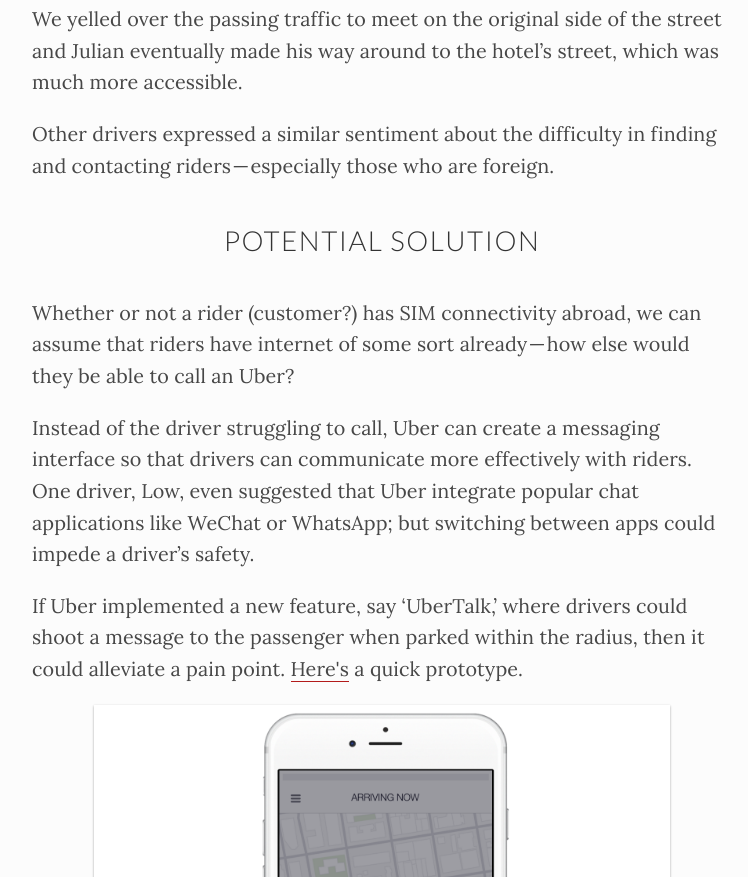
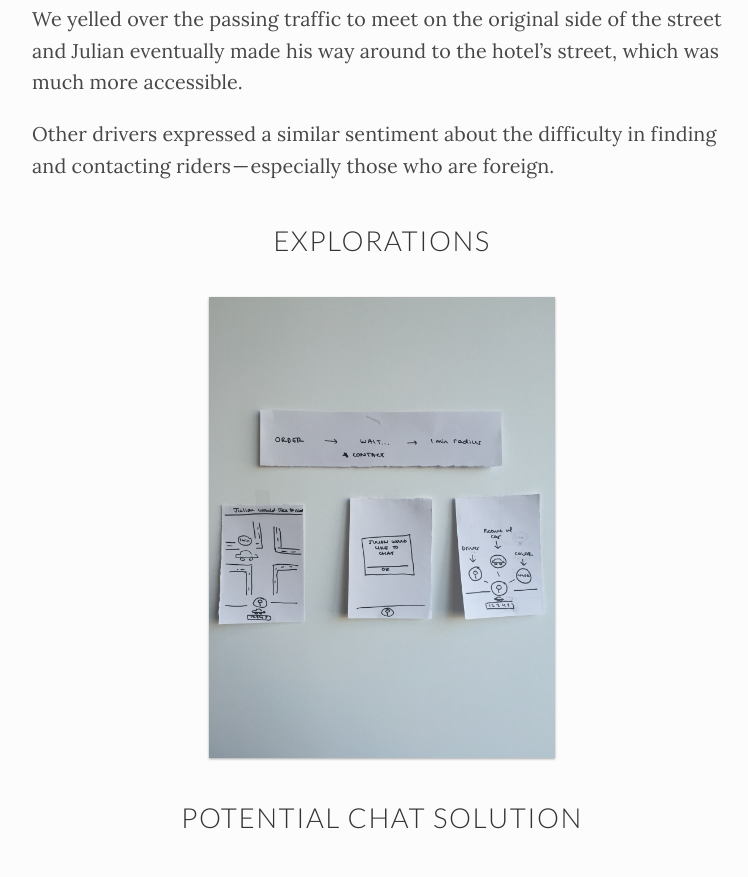
Before and after one commit to sahilkhoja23/sahilkhoja23.github.io, a plain HTML site: page uber.html in a window 1280 px wide. Shown: the part 5103-5980 px from the top of the page, without its empty margins (258-1006 px from the left). Drawn offline with Linux system fonts and the light colour scheme.

Commit message:
update uber

```diff
--- a/uber.html
+++ b/uber.html
@@ -118,7 +118,11 @@
 
                         <p>Other drivers expressed a similar sentiment about the difficulty in finding and contacting riders — especially those who are foreign.</p>
 
-                        <h2>Potential Solution</h2>
+												<h2>Explorations</h2>
+
+												<img style="width: 30%; height: 30%" src="images/explore.jpg">
+
+                        <h2>Potential Chat Solution</h2>
 
                         <p>Whether or not a rider (customer?) has SIM connectivity abroad, we can assume that riders have internet of some sort already — how else would they be able to call an Uber?</p>
 
@@ -158,9 +162,9 @@
 
                         <br>
 
-                        <h2>Potential Solution</h2>
+                        <p>Instead of a ‘tiny notification,’ as another driver named Gary described the enhancement, Uber could instead request the rider to take a seflie or picture of their location which could help the driver pinpoint where the rider is located. That image could disappear after the driver opens it in order to maintain the rider’s privacy. <a href="http://share.framerjs.com/as4vxwv7kqd2/">Here's</a> what that could look like:</p>
 
-                        <p>Instead of a ‘tiny notification,’ as another driver named Gary described the enhancement, Uber could instead request the rider to take a seflie or picture of their location which could help the driver pinpoint where the rider is located. That image could disappear after the driver opens it in order to maintain the rider’s privacy. <a href="http://share.framerjs.com/as4vxwv7kqd2/">Here's</a> what that could look like:</p>
+												<h2>Potentional Chat UI</h2>
 
                         <img style="width: 30%; height: 30%" src="images/uber7.png">
 
```
Also changed, not shown: images/explore.jpg (added).
